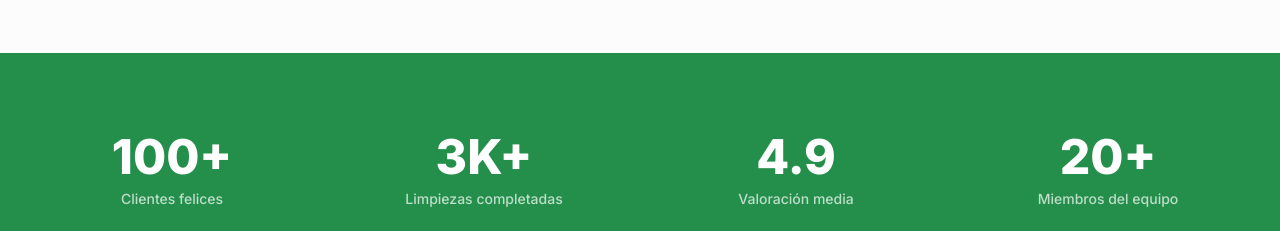
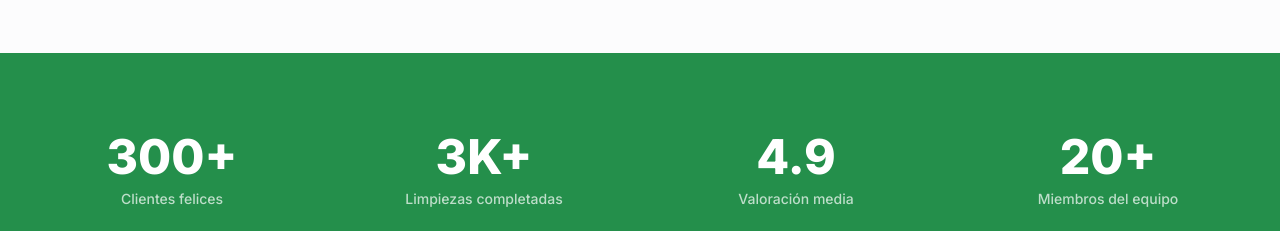
Before and after one commit to LyubakaMF/limpiezas-ld, a React (Vite) app: page /Home in a window 1280 px wide. Shown: the part 1840-2071 px from the top of the page. Built offline with nearby package versions, Linux system fonts and the light colour scheme; no server answers.

Commit message:
File changes

```diff
--- a/src/components/home/StatsSection.jsx
+++ b/src/components/home/StatsSection.jsx
@@ -2,7 +2,7 @@ import React from 'react';
 import { motion } from 'framer-motion';
 import { useLanguage } from '@/lib/LanguageContext';
 
-const values = ['100+', '3K+', '4.9', '20+'];
+const values = ['300+', '3K+', '4.9', '20+'];
 
 export default function StatsSection() {
   const { t } = useLanguage();
```
